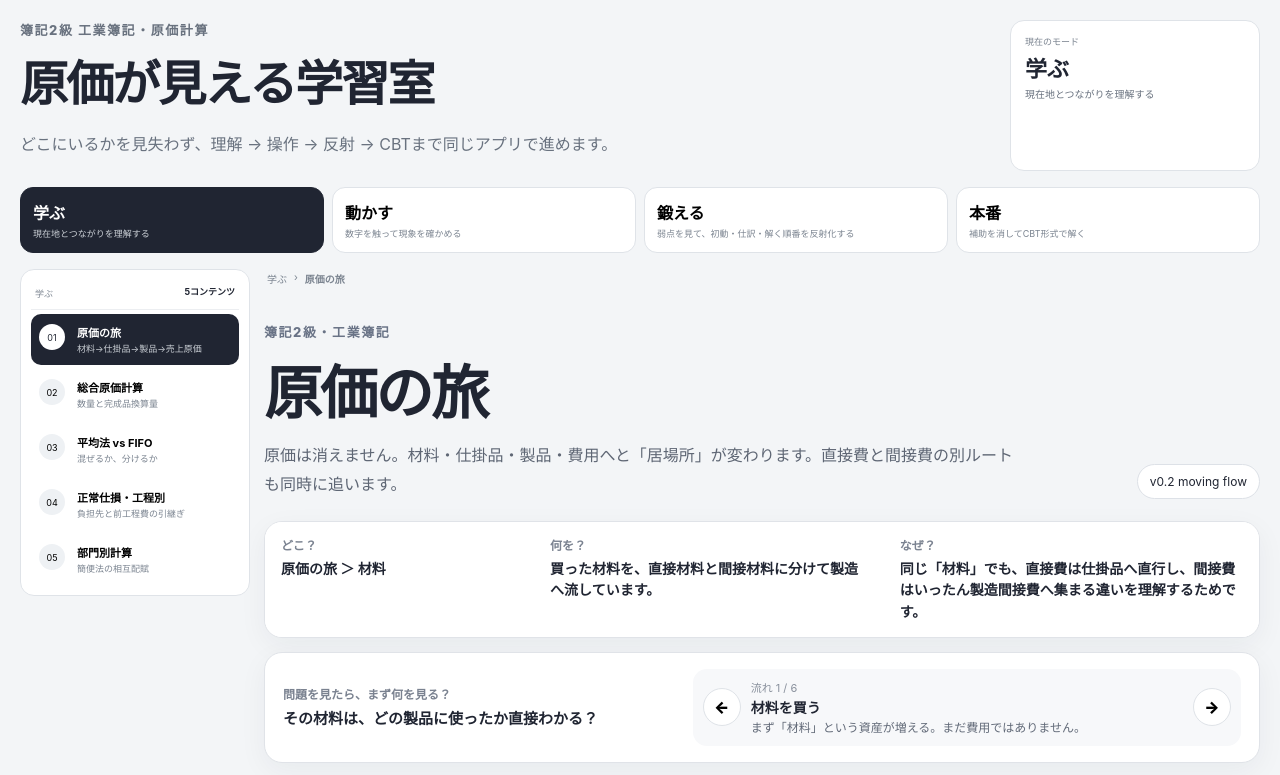
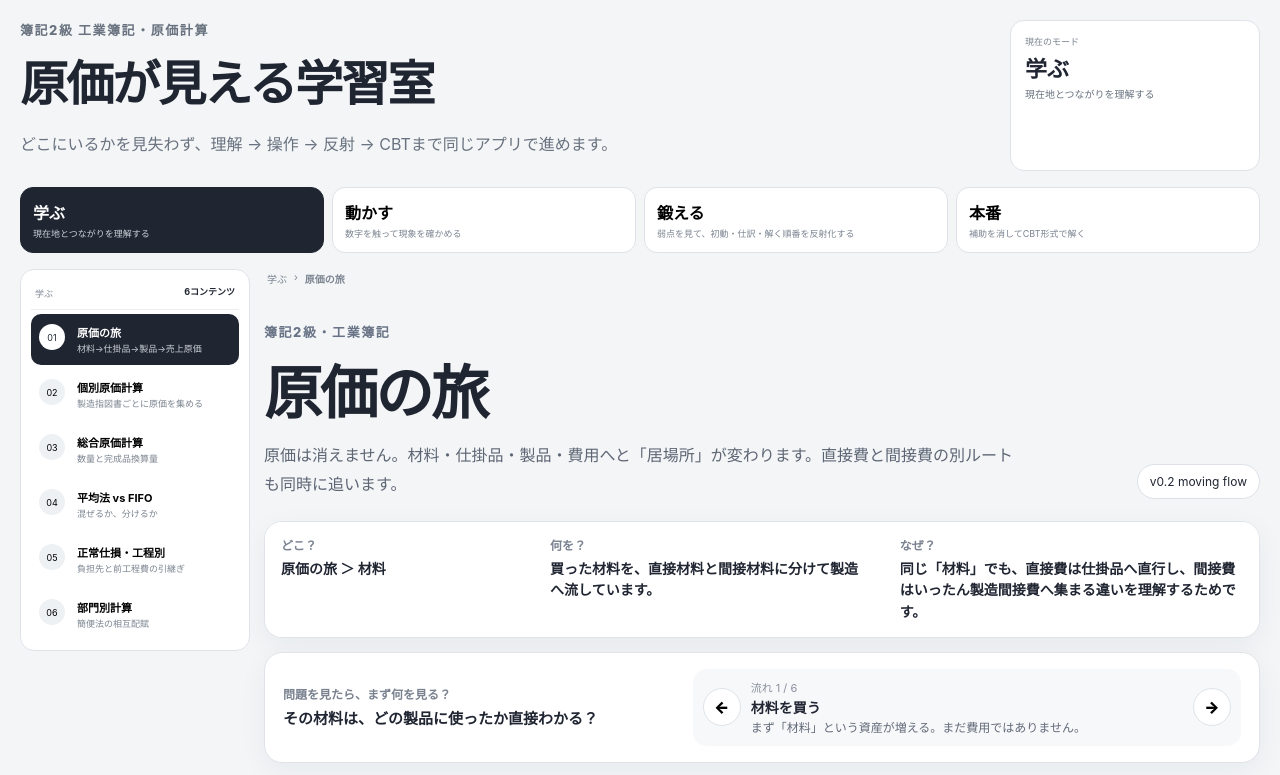
Before and after one commit to butyukunn82/boki2-cost-learning, a React (Vite) app: page / in a window 1280 px wide. Shown: the top 775 px of the page. Built offline with nearby package versions, Linux system fonts and the light colour scheme.

Commit message:
feat: add job order costing lab to learning hub

```diff
--- a/src/features/LearningHub.tsx
+++ b/src/features/LearningHub.tsx
@@ -3,6 +3,7 @@ import App from '../App'
 import ProcessCostLab from './ProcessCostLab'
 import ProcessMethodLab from './ProcessMethodLab'
 import SpoilageProcessLab from './SpoilageProcessLab'
+import JobOrderCostLab from './JobOrderCostLab'
 import DepartmentAllocationLab from './DepartmentAllocationLab'
 import VarianceLab from './VarianceLab'
 import OverheadVarianceLab from './OverheadVarianceLab'
@@ -33,6 +34,7 @@ export default function LearningHub() {
   const topics = useMemo<Record<Mode, Topic[]>>(() => ({
     learn: [
       { id: 'journey', title: '原価の旅', subtitle: '材料→仕掛品→製品→売上原価', component: <App /> },
+      { id: 'job-order', title: '個別原価計算', subtitle: '製造指図書ごとに原価を集める', component: <JobOrderCostLab /> },
       { id: 'process', title: '総合原価計算', subtitle: '数量と完成品換算量', component: <ProcessCostLab /> },
       { id: 'methods', title: '平均法 vs FIFO', subtitle: '混ぜるか、分けるか', component: <ProcessMethodLab /> },
       { id: 'spoilage-process', title: '正常仕損・工程別', subtitle: '負担先と前工程費の引継ぎ', component: <SpoilageProcessLab /> },
```
